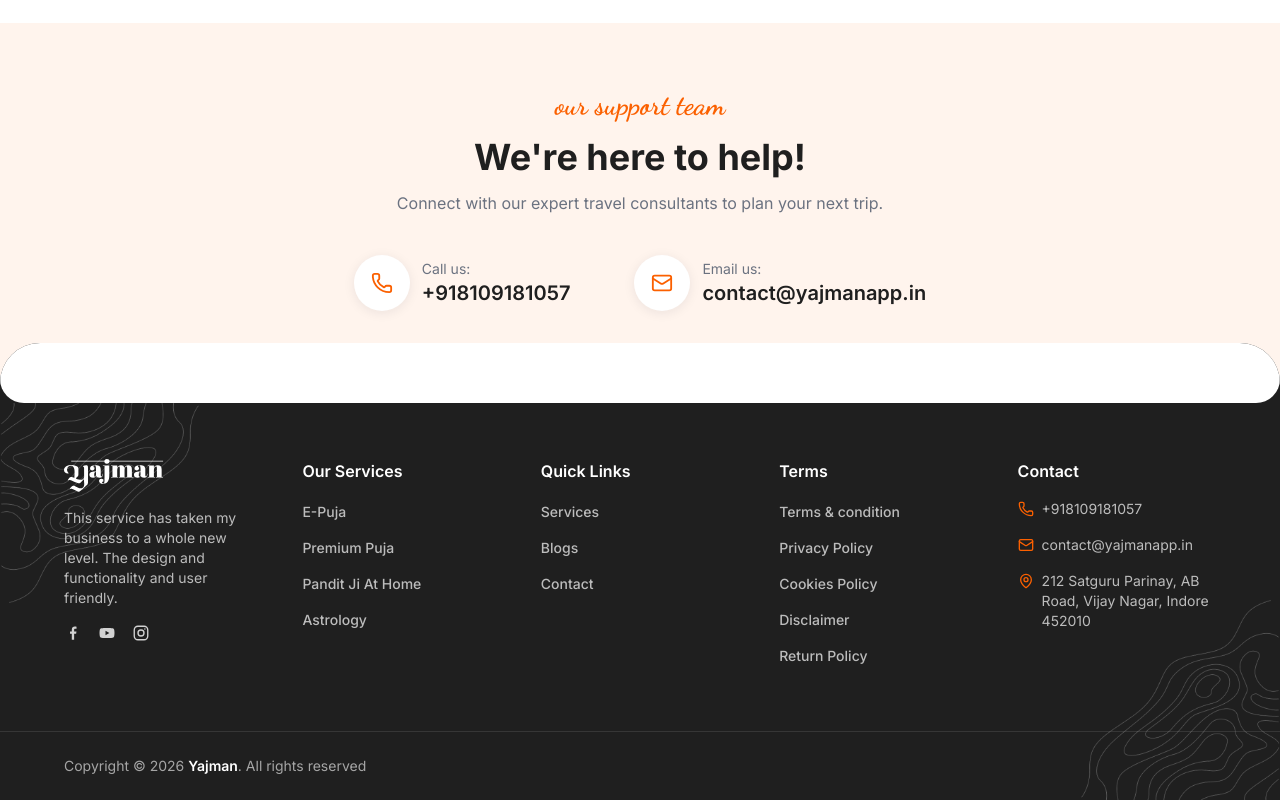
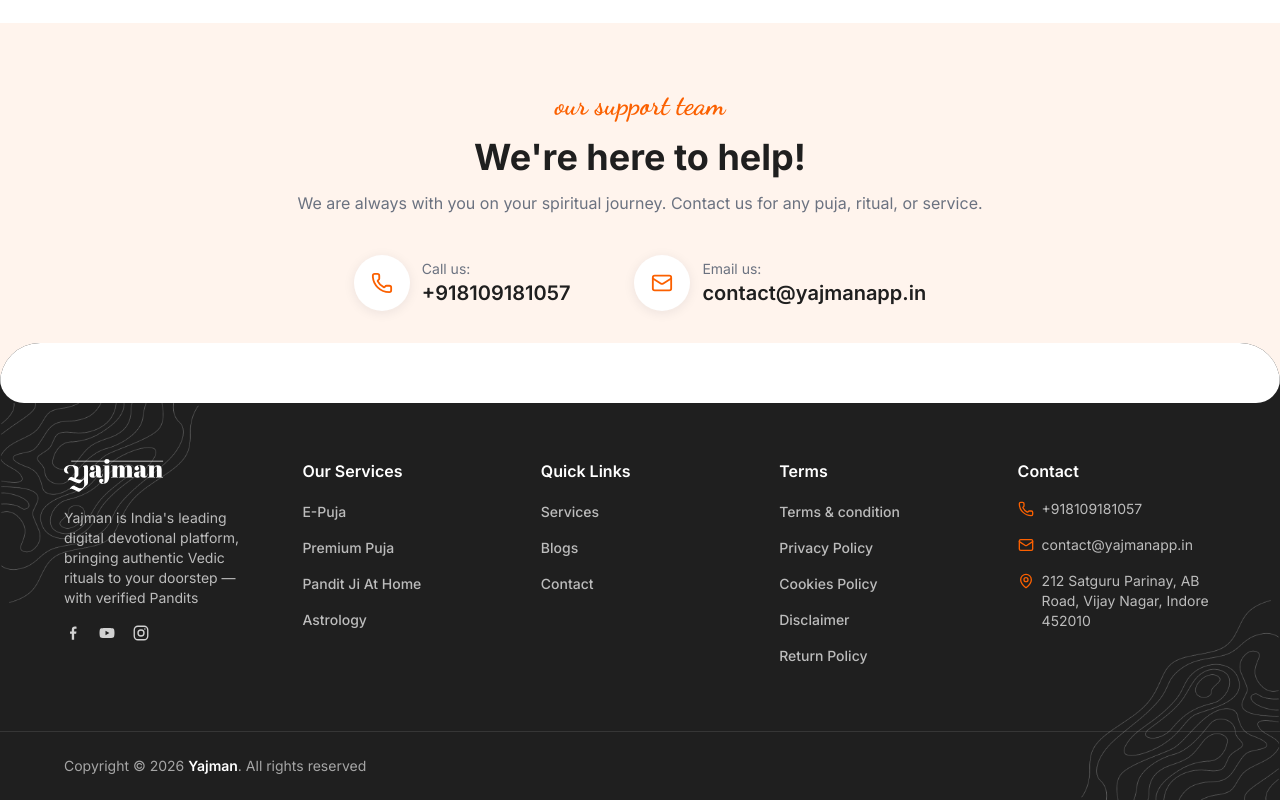
Before and after one commit to BurhanArif2611/YajmanWebAPP, a Next.js app: page / in a window 1280 px wide. Shown: the part 2294-3094 px from the top of the page. Built offline with nearby package versions, Linux system fonts and the light colour scheme; no server answers.

Commit message:
code fixes

```diff
--- a/src/components/home/CategorySection.tsx
+++ b/src/components/home/CategorySection.tsx
@@ -59,7 +59,7 @@
       <SectionHeader
         eyebrow="Sacred Services"
         heading="Explore by Category"
-        subtitle="This service has taken my business to a whole new level. The design & functionality are both outstanding and user friendly."
+        subtitle="Every Prayer Has a Purpose. Find Yours."
       />
 
       {categoriesQuery.isLoading ? (
--- a/src/components/home/SupportSection.tsx
+++ b/src/components/home/SupportSection.tsx
@@ -8,7 +8,7 @@
         <SectionHeader
           eyebrow="our support team"
           heading="We're here to help!"
-          subtitle="Connect with our expert travel consultants to plan your next trip."
+          subtitle="We are always with you on your spiritual journey. Contact us for any puja, ritual, or service."
         />
 
         <div className="mt-6 flex flex-col items-center justify-center gap-5 sm:mt-10 sm:flex-row sm:gap-16">
--- a/src/components/layout/Footer.tsx
+++ b/src/components/layout/Footer.tsx
@@ -23,8 +23,7 @@
               />
             </Link>
             <p className="text-sm text-white/70">
-              This service has taken my business to a whole new level. The
-              design and functionality and user friendly.
+              Yajman is India's leading digital devotional platform, bringing authentic Vedic rituals to your doorstep — with verified Pandits
             </p>
             <SocialLinks iconClassName="text-white/80" />
           </div>
--- a/src/components/profile/ProfileSidebar.tsx
+++ b/src/components/profile/ProfileSidebar.tsx
@@ -144,12 +144,17 @@
     <div className="flex flex-col gap-3 lg:hidden">
       <div className="flex items-center gap-3 rounded-2xl bg-white p-4 shadow-card">
         <div className="relative h-12 w-12 shrink-0 overflow-hidden rounded-full bg-surface-muted">
-          <Image
+          {/* <Image
             src={user?.avatar_url || "/images/testimonials/avatar-3.png"}
             alt={user?.name ?? "Profile photo"}
             fill
             sizes="48px"
             className="object-cover"
+          /> */}
+          <img
+            src={user?.avatar_url || "/images/testimonials/avatar-3.png"}
+            className="object-cover h-full w-full"
+            alt={user?.name || "Profile photo"}
           />
         </div>
         <div className="min-w-0 flex-1">
--- a/src/components/service/FilterSidebar.tsx
+++ b/src/components/service/FilterSidebar.tsx
@@ -139,7 +139,7 @@
 
   const filterBlocks = (
     <>
-      <FilterBlock title="Filter by Price">
+      {/* <FilterBlock title="Filter by Price">
         {priceRangeQuery.isLoading ? (
           <Skeleton className="h-10 w-full" />
         ) : (
@@ -159,7 +159,7 @@
             </p>
           </>
         )}
-      </FilterBlock>
+      </FilterBlock> */}
 
       <FilterBlock title="Category">
         <ul className="flex flex-col gap-3">
@@ -318,7 +318,7 @@
         {filterBlocks}
 
         {(blogsQuery.isLoading || topRated.length > 0) && (
-          <FilterBlock title="Top Rated News">
+          <FilterBlock title="Blogs">
             <ul className="flex flex-col gap-4">
               {blogsQuery.isLoading
                 ? Array.from({ length: TOP_RATED_LIMIT }).map((_, i) => (
--- a/src/components/service/ServiceCard.tsx
+++ b/src/components/service/ServiceCard.tsx
@@ -29,13 +29,15 @@
       </div>
 
       <div className="flex flex-1 flex-col gap-3 p-5">
-        <div className="flex flex-wrap gap-2">
-          {service.tags.map((tag, i) => (
-            <Badge key={i} variant="peach">
-              {tag}
-            </Badge>
-          ))}
-        </div>
+        {service.benefits.length > 0 && (
+          <div className="flex flex-wrap gap-2">
+            {service.benefits.slice(0, 2).map((benefit, i) => (
+              <Badge key={i} variant="peach">
+                {benefit}
+              </Badge>
+            ))}
+          </div>
+        )}
 
         <h3 className="font-sans text-lg font-semibold leading-snug text-text-primary line-clamp-2">
           {service.title}
--- a/src/lib/constants.ts
+++ b/src/lib/constants.ts
@@ -51,6 +51,7 @@
   discountPercent: number;
   featured: boolean;
   tags: string[];
+  benefits: string[];
   detailTags: string[];
   rating: number;
   reviewCount: number;
--- a/src/lib/mappers/service.ts
+++ b/src/lib/mappers/service.ts
@@ -40,6 +40,7 @@
     discountPercent: Number(service.discount_percent) || 0,
     featured: service.is_featured,
     tags: detail.tags?.length ? detail.tags.map((t) => t.name) : [],
+    benefits: service.benefits?.length ? service.benefits : [],
     detailTags: detail.types?.length ? detail.types.map((t) => t.name) : [],
     rating: Math.round(Number(service.rating_avg)),
     reviewCount: service.total_reviews,
```
Lines whose indentation alone changed are shown as unchanged.
